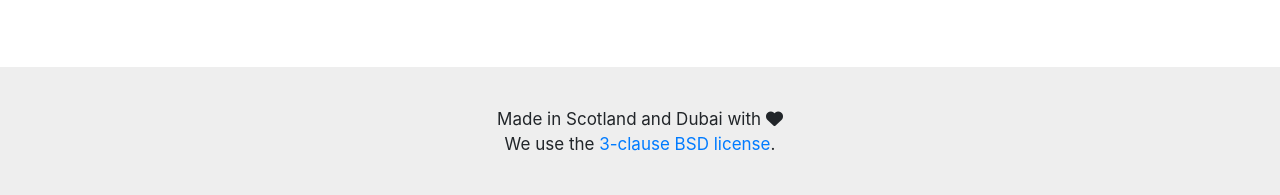
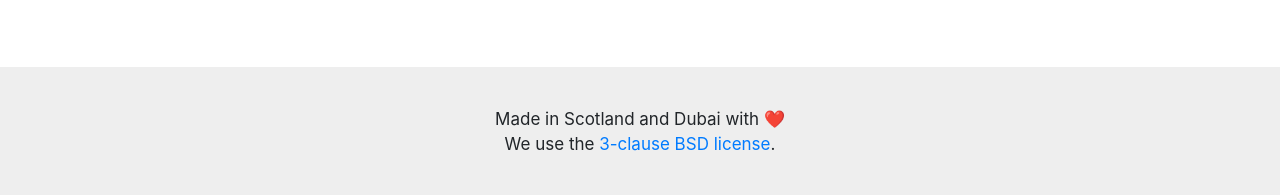
Before and after one commit to cthpw103/landing, a Jekyll site: the page built from index.md, in a window 1280 px wide. Shown: the part 1459-1654 px from the top of the page. Built offline with Jekyll 4.4.1, drawn with Linux system fonts in a browser that asks for light colours; nearby versions of some CDN libraries.

Commit message:
Update footer.html

```diff
--- a/_includes/footer.html
+++ b/_includes/footer.html
@@ -1,6 +1,6 @@
 <div class="footer">
     <p3>
-        Made in Scotland and Dubai with <i class="fas fa-heart"></i>
+        Made in Scotland and Dubai with ❤️
         <br />
         We use the <a href="https://tldrlegal.com/license/bsd-3-clause-license-(revised)">3-clause BSD license</a>.
     </p3>
```
